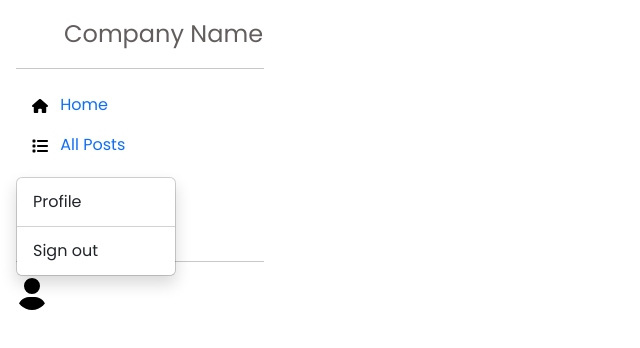
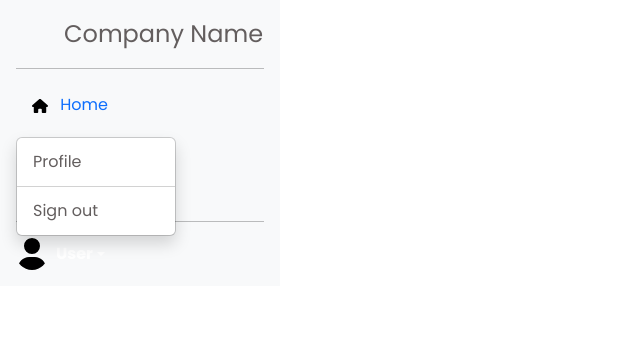
Before and after one commit to patel4585/cs476_Project, an Angular app in the folder front-end/: page / in a window 1280 px wide. Shown: the top 348 px of the page, without its empty margins (0-640 px from the left). Built offline with nearby package versions, Linux system fonts and the light colour scheme.

Commit message:
adjusted color to match the login page

```diff
--- a/front-end/src/app/components/pages/home/home.component.html
+++ b/front-end/src/app/components/pages/home/home.component.html
@@ -11,7 +11,7 @@
 <main class="d-flex flex-nowrap">
   <h1 class="visually-hidden">Home Page</h1>
 
-  <div class="d-flex flex-column flex-shrink-0 p-3 text-bg-white" style="width: 280px;">
+  <div class="d-flex flex-column flex-shrink-0 p-3 text-bg-light" style="width: 280px;">
     <a href="/" class="d-flex align-items-center mb-3 mb-md-0 me-md-auto text-black text-decoration-none">
 
       <svg class="bi pe-none me-2" width="40" height="32"><use xlink:href="#bootstrap"></use></svg>
@@ -37,12 +37,6 @@
           Create Posts
         </a>
       </li>
-      <li>
-        <a href="#" class="nav-link text-white">
-          <svg class="bi pe-none me-2" width="16" height="16"><use xlink:href="#table"></use></svg>
-          Test2
-        </a>
-      </li>
     </ul>
     <hr>
     <div class="dropdown">
@@ -51,14 +45,14 @@
         <strong>User</strong>
       </a>
       <ul class="dropdown-menu dropdown-menu-white text-small shadow show" style="color: #635e5e; position: absolute; inset: auto auto 0px 0px; margin: 0px; transform: translate(0px, -34px);" data-popper-placement="top-start">
-        <li style="color:#635e5e"><a class="dropdown-item" href="#">Profile</a></li>
-        <li style="color:#635e5e"><hr class="dropdown-divider"></li>
-        <li style="color:#635e5e"><a class="dropdown-item" href="#">Sign out</a></li>
+        <li ><a class="dropdown-item" href="#" style="color:#635e5e">Profile</a></li>
+        <li ><hr class="dropdown-divider" style="color:#635e5e"></li>
+        <li ><a class="dropdown-item" href="#" style="color:#635e5e">Sign out</a></li>
       </ul>
     </div>
   </div>
 
-  <div class="b-example-divider b-example-vr"></div>
+  <div class="b-example-divider b-example-vr" style="border-color: black"></div>
 
 
 </main>
```
